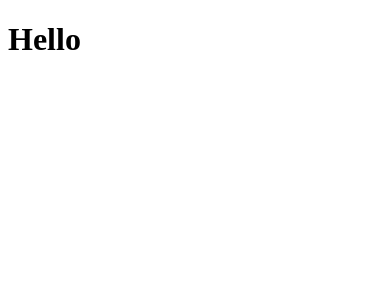
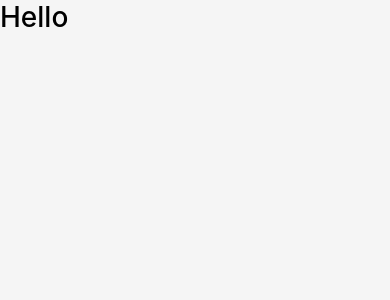
Before and after one commit to IanTorquato/anyway-repository-viability, a Next.js app: page / in a window 390 px wide. Shown: the top 300 px of the page. Built offline with nearby package versions, Linux system fonts and the light colour scheme.

Commit message:
🎨 Added global styles and initial structure

```diff
--- a/src/pages/_app.tsx
+++ b/src/pages/_app.tsx
@@ -1,5 +1,13 @@
 import type { AppProps } from 'next/app'
+import { ConfigProvider } from 'antd'
+
+import 'antd/dist/reset.css'
+import '../styles/global.css'
 
 export default function App({ Component, pageProps }: AppProps) {
-  return <Component {...pageProps} />
+  return (
+    <ConfigProvider>
+      <Component {...pageProps} />
+    </ConfigProvider>
+  )
 }
--- /dev/null
+++ b/src/pages/_document.tsx
@@ -0,0 +1,27 @@
+import Document, { Html, Head, Main, NextScript } from 'next/document'
+
+class MyDocument extends Document {
+  render() {
+    return (
+      <Html>
+        <Head>
+          <link rel="shortcut icon" href="favicon.ico" type="image/x-icon" />
+
+          <link rel="preconnect" href="https://fonts.gstatic.com" />
+          <link href="https://fonts.googleapis.com/css2?family=Roboto:wght@400;700&display=swap" rel="stylesheet"/>
+
+          {/* eslint-disable-next-line @next/next/no-title-in-document-head */}
+          <title>Repository Viability | AnyWay</title>
+        </Head>
+
+        <body>
+          <Main />
+
+          <NextScript />
+        </body>
+      </Html>
+    )
+  }
+}
+
+export default MyDocument
--- a/src/pages/index.tsx
+++ b/src/pages/index.tsx
@@ -1,15 +1,10 @@
-import Head from 'next/head'
+import { Layout } from 'antd'
+
 
 export default function Home() {
   return (
-    <div>
-      <Head>
-        <title>Repository Viability | AnyWay</title>
-
-        <link rel="icon" href="/favicon.ico" />
-      </Head>
-
+    <Layout style={{ height: '100%' }}>
       <h1>Hello</h1>
-    </div>
+    </Layout>
   )
 }
--- /dev/null
+++ b/src/styles/global.css
@@ -0,0 +1,23 @@
+body {
+  background-color: #f2f3f5;
+}
+
+body > div {
+  height: 100%;
+}
+
+body, input, textarea, button {
+  font: 400 1rem 'Roboto', sans-serif;
+}
+
+@media (max-width: 1880px) {
+  html {
+    font-size: 93.75%;
+  }
+}
+
+@media (max-width: 720px) {
+  html {
+    font-size: 87.5%;
+  }
+}
```
